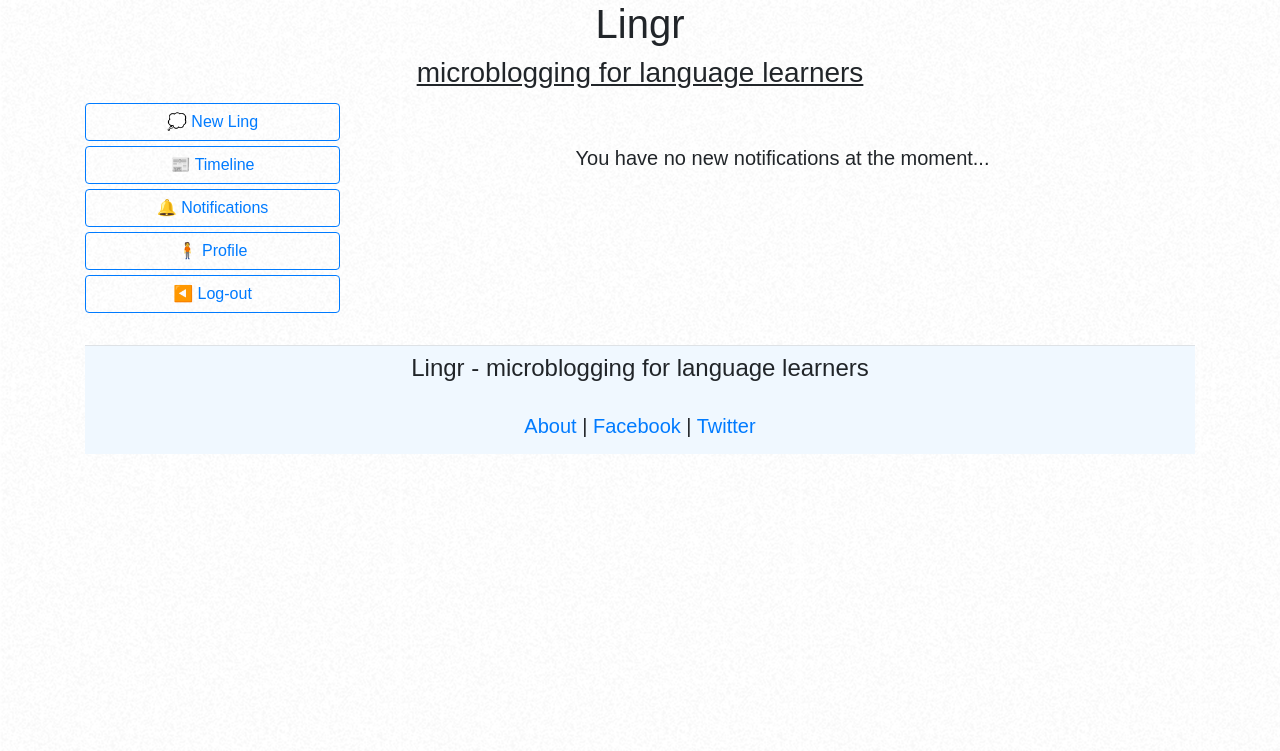
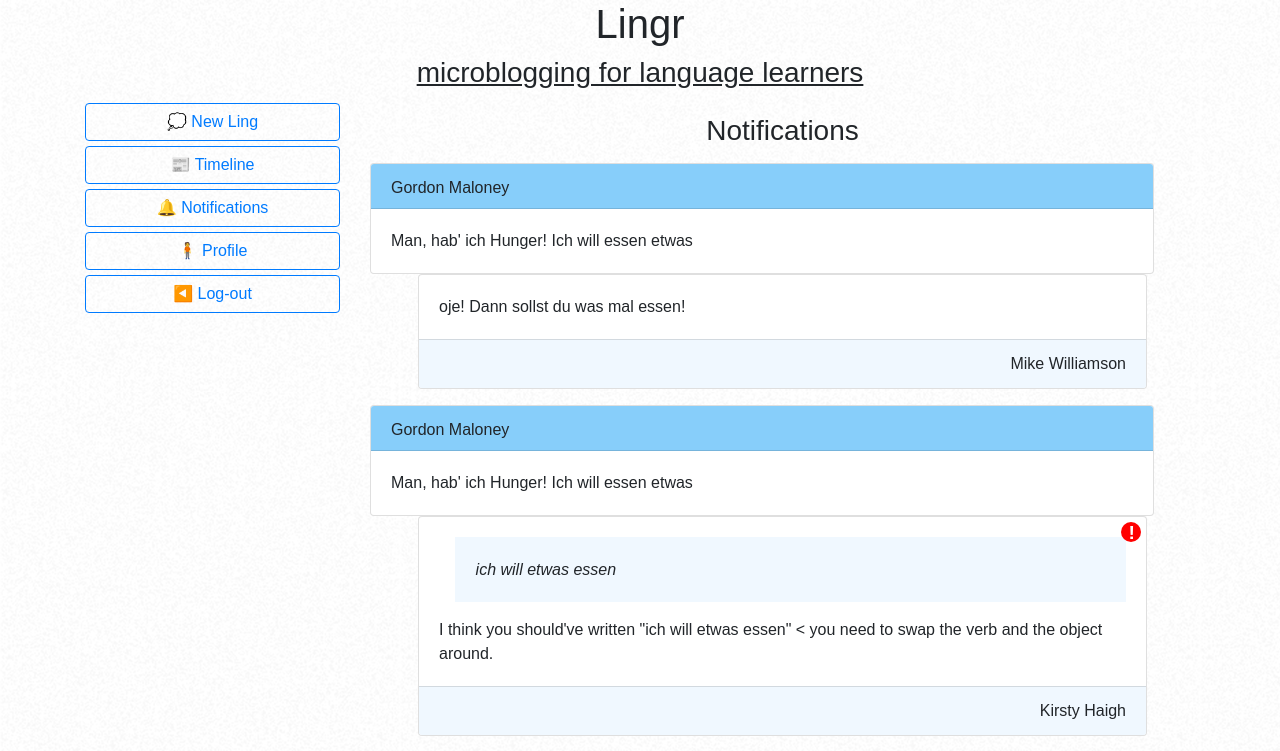
Before and after one commit to gordonmaloney/Lingr, a React (Create React App) app: page /notifications in a window 1280 px wide. Shown: the top 751 px of the page. Built offline with nearby package versions, Linux system fonts and the light colour scheme.

Commit message:
notifications page working

```diff
--- a/src/components/NotificationsComponent.js
+++ b/src/components/NotificationsComponent.js
@@ -1,14 +1,89 @@
-import React from 'react';
+import { render } from "@testing-library/react";
+import React, { Component } from "react";
+import { connect } from "react-redux";
+import { Card, CardHeader, CardBody, CardFooter } from "reactstrap";
+import { Link } from "react-router-dom";
 
-function Notifications() {
+class Notifications extends Component {
+  constructor(props) {
+    super(props);
+    this.state = {
+      lings: this.props.lings,
+      replies: this.props.replies,
+    };
+  }
+
+  NotificationsList() {
+    console.log(this.props.lings.lings);
+    return this.props.lings.replies.map((reply) => {
+      return this.props.lings.lings
+        .filter((ling) => ling.userName === "Gordon Maloney")
+        .map((ling) => {
+          if (ling.id === reply.parentId) {
+            console.log(reply);
+
+            if (reply.replyType === "correction") {
+              return (
+                <Link to={`/reply/${ling.id}`} className="reply-no-link">
+                  <div key={reply.replyId}>
+                    <Card className="reply-ling ml-0">
+                        <CardHeader className="pb-2">{ling.userName}</CardHeader>
+                      <CardBody>{ling.lingBody}</CardBody>
+                      </Card>
+                      <Card className="ml-5 mr-5 mb-3"><CardBody>
+                        <div className={reply.replyType} />
+                        <p className="ml-3 mb-3 correction-body">
+                          <i>{reply.correctionBody}</i>
+                        </p>
+                        {reply.replyBody}
+                      </CardBody>
+                      <CardFooter className="text-right replySignOff">
+                        {reply.replyAuthor}
+                      </CardFooter>
+                      </Card>
+                  </div>
+                </Link>
+              );
+            } else {
+              return (
+                <Link to={`/reply/${ling.id}`} className="reply-no-link">
+                  <div key={reply.replyId}>
+                  <Card className="reply-ling ml-0">
+                        <CardHeader className="pb-2">{ling.userName}</CardHeader>
+                      <CardBody>{ling.lingBody}</CardBody>
+                      </Card>
+                      <Card className="ml-5 mr-5 mb-3"><CardBody>
+                        {reply.replyBody}
+                      </CardBody>
+                      <CardFooter className="text-right replySignOff">
+                        {reply.replyAuthor}
+                      </CardFooter>
+                      </Card>
+                  </div>
+                </Link>
+              );
+            }
+          }
+        });
+    });
+  }
+
+  render() {
     return (
-        <>
-            <center>
-                <h5 className="mt-5">You have no new notifications at the moment...</h5>
-            </center>
-        </>
-    )
+      <div>
+        <center>
+          <h3 className="my-3">Notifications</h3>
+        </center>
+        {this.NotificationsList()}
+      </div>
+    );
+  }
 }
 
+function mapStateToProps(state) {
+  return {
+    lings: state.lings,
+  };
+}
 
-export default Notifications
+export default connect(mapStateToProps)(Notifications);
--- a/src/index.css
+++ b/src/index.css
@@ -153,3 +153,13 @@
   opacity: 0;
   transition: 200ms ease-in;
 }
+
+.reply-no-link {
+  text-decorations:none;
+  color:inherit;
+}
+
+.reply-no-link:hover {
+  text-decorations:none;
+  color:inherit;
+}
```
Also changed, not shown: to-do.txt.
